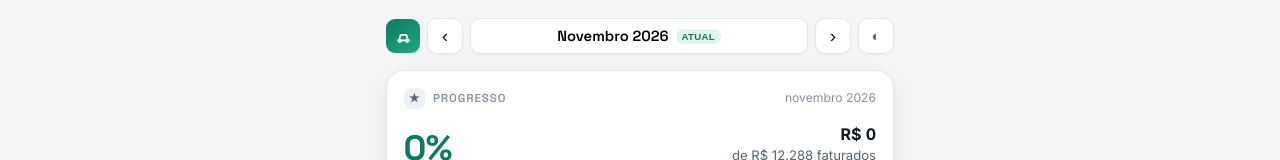
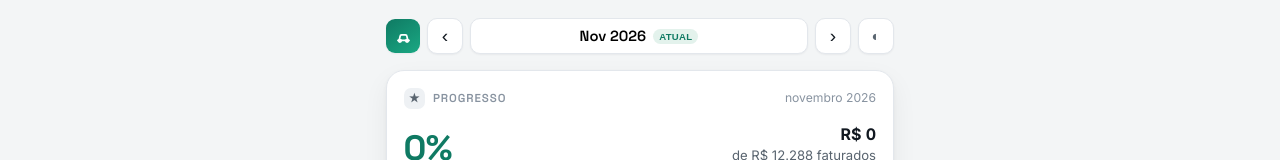
Before and after one commit to martinssrenanrm/meta-do-motorista, a plain HTML site: page index.html in a window 1280 px wide. Shown: the top 160 px of the page. Drawn offline with Linux system fonts and the light colour scheme.

Commit message:
Mes abreviado no topo pra caber numa linha

```diff
--- a/index.html
+++ b/index.html
@@ -528,7 +528,7 @@
     closeDay(); updateMonthBar(); renderDays(); calc(); saveStore();
   }
   function updateMonthBar(){
-    $('#m-label').textContent=MONTHS[aM]+' '+aY;
+    $('#m-label').textContent=MONTHS[aM].slice(0,3).replace(/^./,c=>c.toUpperCase())+' '+aY;
     const t=$('#m-tag'); if(cmpMonth===0){t.className='mtag now';t.textContent='atual';} else if(cmpMonth>0){t.className='mtag future';t.textContent='planejar';} else {t.className='mtag past';t.textContent='histórico';}
     $('#prog-month').textContent=MONTHS[aM]+' '+aY; $('#cal-month').textContent=MONTHS[aM]+' de '+aY;
     $('#cfg-month').textContent=MONTHS[aM]+' '+aY; $('#hoje-data').textContent=(cmpMonth===0?TODAY+' de '+MONTHS[aM]:MONTHS[aM]+' '+aY);
```
